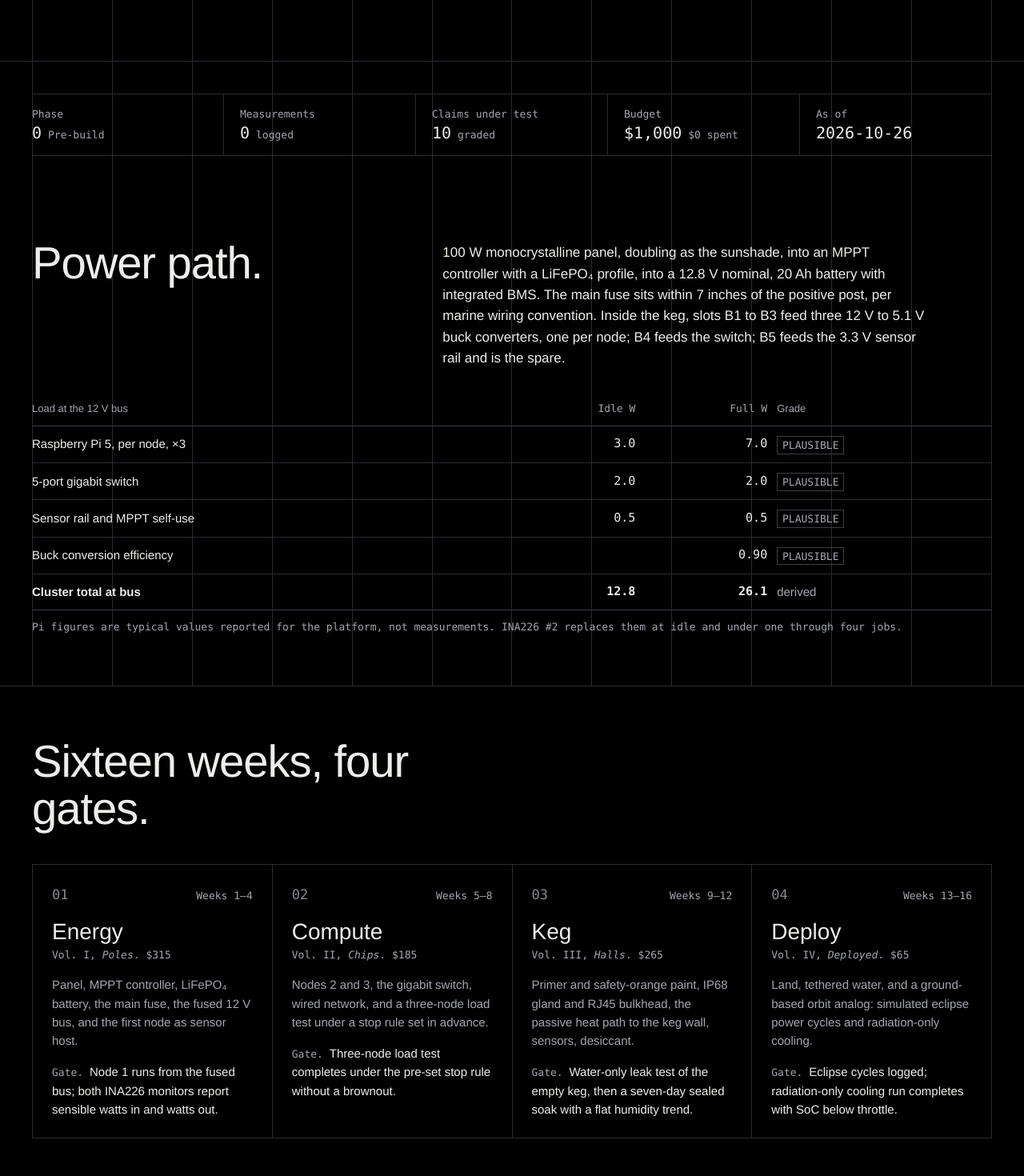
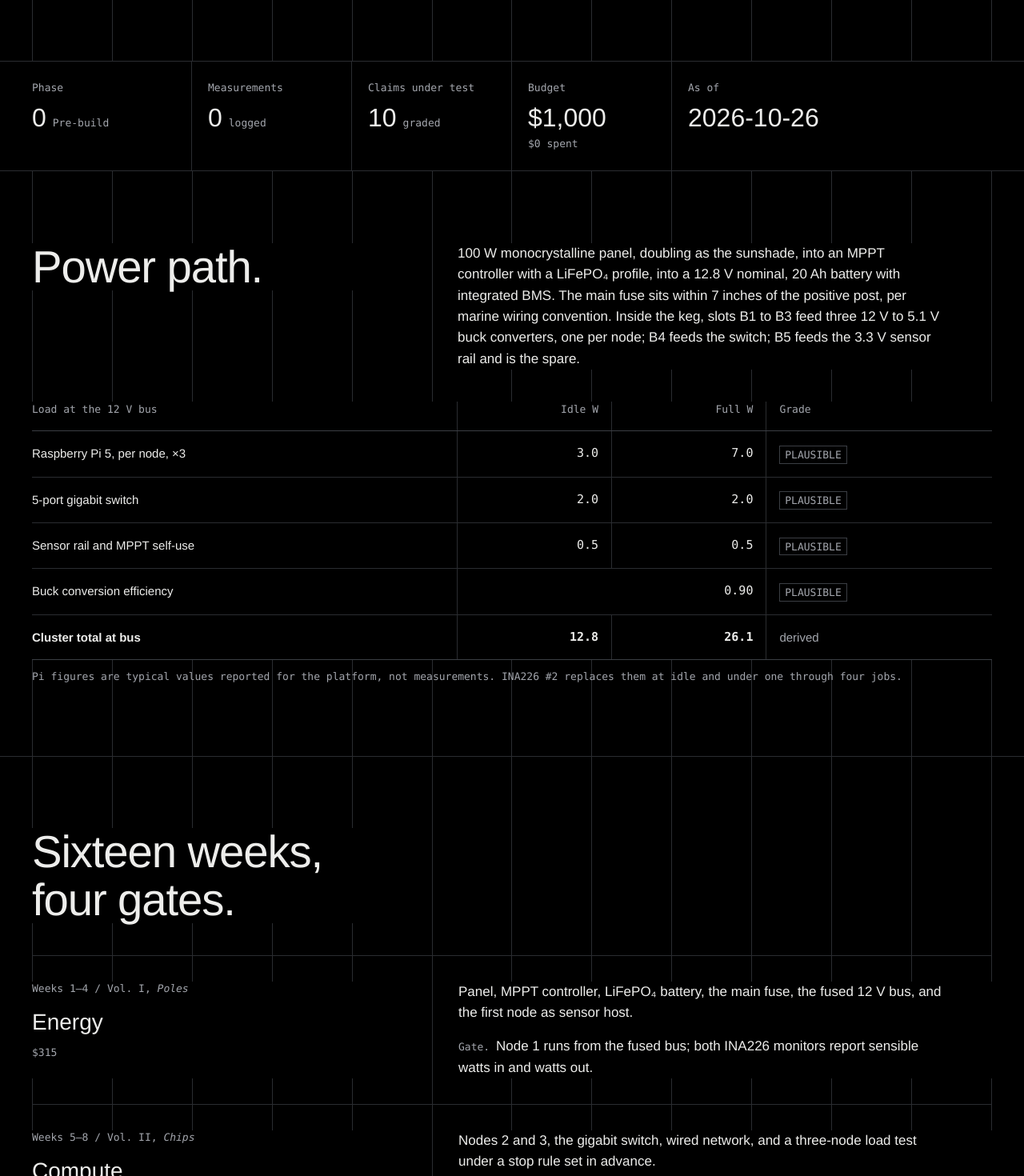
Before and after one commit to khaaliswooden-max/thelvanor, a Next.js app: page /keg-1 in a window 1280 px wide. Shown: the part 720-2190 px from the top of the page at 80% size. Built offline with nearby package versions, Linux system fonts and the light colour scheme.

Commit message:
sections: align long-form content and evidence tables to the grid

```diff
--- a/src/app/globals.css
+++ b/src/app/globals.css
@@ -402,3 +402,27 @@ section[id], li[id] { scroll-margin-top: 72px; }
 .keg-section-content { min-height: 640px; display: flex; flex-direction: column; justify-content: space-between; gap: 160px; }
 .keg-section .section-heading > *, .keg-section .section-copy > * { background: rgb(0 0 0 / 94%); }
 .keg-section .section-head { align-items: end; }
+
+.page-intro h1 { background: var(--ground); max-width: 12ch; }
+.page-intro .t-lede { margin-left: calc(100% * 5 / 12); padding-left: 32px; background: var(--ground); }
+.spec-list, .editorial-list { border-top: 1px solid var(--line); }
+.spec-row { display: grid; grid-template-columns: repeat(12, minmax(0, 1fr)); padding-block: 32px; border-bottom: 1px solid var(--line); }
+.spec-row:last-child { border-bottom: 0; }
+.spec-row .section-heading { background: var(--ground); }
+.spec-row .section-copy { background: var(--ground); border-left: 1px solid var(--line); }
+.night-chart { background: var(--ground); padding: 24px 0; border-block: 1px solid var(--line); }
+.night-chart svg { width: 100%; }
+.status-section > .wrap { padding-block: 0; }
+.status-section > .wrap > p { max-width: none; margin: 0; padding-block: 20px; background: var(--ground); }
+.status-strip { display: grid; grid-template-columns: repeat(12, minmax(0, 1fr)); background: var(--ground); }
+.status-strip > div { grid-column: span 2; padding: 24px 20px; border-right: 1px solid var(--line); }
+.status-strip > div:first-child { padding-left: 0; }
+.status-strip > div:last-child { grid-column: span 4; border-right: 0; }
+.status-strip dd { display: flex; flex-wrap: wrap; align-items: baseline; gap: 8px; margin-top: 12px; }
+.status-value { font-size: 32px; font-stretch: 75%; line-height: 1; }
+.data { background: var(--ground); }
+.data thead th { font-family: var(--font-mono); font-weight: 400; }
+.data th, .data td { padding: 16px; border-right: 1px solid var(--line); }
+.data th:first-child, .data td:first-child { padding-left: 0; }
+.data th:last-child, .data td:last-child { border-right: 0; }
+.prose { background: var(--ground); }
--- a/src/app/keg-1/page.tsx
+++ b/src/app/keg-1/page.tsx
@@ -48,12 +48,15 @@ export default function Keg1() {
         </div>
       </section>
 
-      <section className="wrap py-10">
+      <section className="section status-section">
+        <div className="wrap">
         <StatusStrip />
+              </div>
       </section>
 
       {/* Power path */}
-      <section className="wrap py-16">
+      <section className="section">
+        <div className="wrap">
         <SectionHead title="Power path.">
           <p>
             100 W monocrystalline panel, doubling as the sunshade, into an MPPT controller with a LiFePO₄
@@ -110,28 +113,25 @@ export default function Keg1() {
           Pi figures are typical values reported for the platform, not measurements. INA226 #2 replaces them
           at idle and under one through four jobs.
         </p>
+              </div>
       </section>
 
       {/* Phases */}
-      <section className="border-y border-line bg-surface">
-        <div className="wrap py-16">
+      <section className="section">
+        <div className="wrap">
           <SectionHead title="Sixteen weeks, four gates." />
-          <ol className="mt-10 grid gap-px border border-line bg-line md:grid-cols-4">
+          <ol className="editorial-list mt-10">
             {phases.map((p) => (
-              <li key={p.n} className="bg-surface p-6">
-                <div className="flex items-baseline justify-between">
-                  <span className="t-num text-ink-faint">0{p.n}</span>
-                  <span className="t-meta">{p.weeks}</span>
+              <li key={p.n} className="spec-row">
+                <div className="section-heading">
+                  <p className="t-meta">{p.weeks} / {p.volumeN}, <em>{p.volume}</em></p>
+                  <h3 className="t-h3 mt-4">{p.name}</h3>
+                  <p className="t-meta mt-3">{money(p.budget)}</p>
                 </div>
-                <h3 className="t-h3 mt-4">{p.name}</h3>
-                <p className="t-meta mt-1">
-                  {p.volumeN}, <em>{p.volume}</em>. {money(p.budget)}
-                </p>
-                <p className="mt-4 text-[15px] text-ink-muted">{p.summary}</p>
-                <p className="mt-4 text-[15px]">
-                  <span className="t-meta">Gate. </span>
-                  {p.gate}
-                </p>
+                <div className="section-copy">
+                  <p>{p.summary}</p>
+                  <p className="mt-4"><span className="t-meta">Gate. </span>{p.gate}</p>
+                </div>
               </li>
             ))}
           </ol>
@@ -139,7 +139,8 @@ export default function Keg1() {
       </section>
 
       {/* BOM */}
-      <section className="wrap py-16">
+      <section className="section">
+        <div className="wrap">
         <SectionHead title="Bill of materials, estimate against actual.">
           <p>
             Prepared September 30, 2026. Only two lines were checked against live listings: the Pi 5 boards
@@ -195,11 +196,12 @@ export default function Keg1() {
           Energy and the enclosure are 70% of parts cost. Compute is under a fifth. That is the keg-scale
           version of the warehouse observation that power and cooling, not servers, set the capital shape.
         </p>
+              </div>
       </section>
 
       {/* Claims */}
-      <section className="border-y border-line bg-surface">
-        <div className="wrap py-16">
+      <section className="section">
+        <div className="wrap">
           <SectionHead title="Ten claims under test.">
             <p>
               Each design claim is paired with the instrument that will test it and the expectation it must
@@ -227,7 +229,7 @@ export default function Keg1() {
                     <td className="sub">{c.instrument}</td>
                     <td className="sub">{c.test}</td>
                     <td>{c.expectation}</td>
-                    <td className="sub">not yet</td>
+                    <td aria-label="No measurement recorded" />
                   </tr>
                 ))}
               </tbody>
@@ -237,7 +239,8 @@ export default function Keg1() {
       </section>
 
       {/* Safety */}
-      <section className="wrap py-16">
+      <section className="section">
+        <div className="wrap">
         <SectionHead title="Rules that gate every step.">
           <p>
             Two further constraints follow from the hardware. Pi GPIO pins operate at 3.3 V and are not 5 V
@@ -245,14 +248,15 @@ export default function Keg1() {
             cutoff; a node that browns out has already reset, and there is no recovery step to prove.
           </p>
         </SectionHead>
-        <ul className="mt-10 grid gap-px border border-keg-dim bg-keg-dim md:grid-cols-4">
+        <ul className="editorial-list mt-10">
           {safetyRules.map((r) => (
-            <li key={r.rule} className="bg-ground p-6">
-              <p className="font-semibold">{r.rule}</p>
-              <p className="t-small mt-1 text-ink-muted">{r.detail}</p>
+            <li key={r.rule} className="spec-row">
+              <h3 className="t-h3 section-heading">{r.rule}</h3>
+              <p className="section-copy">{r.detail}</p>
             </li>
           ))}
         </ul>
+              </div>
       </section>
     </>
   );
@@ -287,7 +291,7 @@ function PhaseRows({
             <td className="num">{money(r.est)}</td>
             <td className="sub">{r.status === "checked" ? "Checked 9/2026" : "Estimate"}</td>
             <td className="num">{r.actual == null ? "—" : money(r.actual)}</td>
-            <td className="num" style={v != null && v > 0 ? { color: "var(--keg)" } : undefined}>
+            <td className="num">
               {v == null ? "—" : `${v >= 0 ? "+" : "−"}${money(Math.abs(v))}`}
             </td>
           </tr>
--- a/src/components/NightChart.tsx
+++ b/src/components/NightChart.tsx
@@ -12,14 +12,14 @@ export function NightChart({ className = "" }: { className?: string }) {
   const series = [
     { name: `3 nodes idle, ${m.idleW} W`, w: m.idleW, color: "var(--ink)", dash: "" },
     { name: "1 node full, 2 idle, 17.2 W", w: 17.2, color: "var(--ink-muted)", dash: "4 4" },
-    { name: `3 nodes full, ${m.fullW} W`, w: m.fullW, color: "var(--keg)", dash: "" },
+    { name: `3 nodes full, ${m.fullW} W`, w: m.fullW, color: "var(--ink)", dash: "1 5" },
   ];
 
   const endHour = (w: number) => Math.min(m.nightHours, m.nominalWh / w);
   const reserveCross = m.nominalWh - m.reserveWh; // Wh available above reserve
   const fullCross = reserveCross / m.fullW; // hours
 
-  const label = { fontFamily: "var(--font-mono)", fontSize: 11, fill: "var(--ink-muted)" } as const;
+  const label = { fontFamily: "var(--font-mono)", fontSize: 13, fill: "var(--ink-muted)" } as const;
 
   return (
     <figure className={className}>
@@ -72,14 +72,14 @@ export function NightChart({ className = "" }: { className?: string }) {
               x2={x(e)}
               y2={y(m.nominalWh - s.w * e)}
               stroke={s.color}
-              strokeWidth={s.color === "var(--keg)" ? 2 : 1.5}
+              strokeWidth="1"
               strokeDasharray={s.dash || undefined}
             />
           );
         })}
         {/* markers */}
-        <circle cx={x(fullCross)} cy={y(m.reserveWh)} r="3.5" fill="var(--keg)" />
-        <text x={x(fullCross) + 8} y={y(m.reserveWh) + 22} style={{ ...label, fill: "var(--keg)" }}>
+        <circle cx={x(fullCross)} cy={y(m.reserveWh)} r="3.5" fill="var(--ink)" />
+        <text x={x(fullCross) + 8} y={y(m.reserveWh) + 22} style={{ ...label, fill: "var(--ink)" }}>
           full load crosses the reserve at {fullCross.toFixed(1)} h
         </text>
         <circle cx={x(m.nightHours)} cy={y(m.nominalWh - m.idleW * m.nightHours)} r="3.5" fill="var(--ink)" />
--- a/src/components/ui.tsx
+++ b/src/components/ui.tsx
@@ -28,17 +28,17 @@ export function SectionHead({
   children?: React.ReactNode;
 }) {
   return (
-    <div className="grid gap-4 md:grid-cols-12 md:gap-8">
-      <div className="md:col-span-5">
+    <div className="section-head">
+      <div className="section-heading">
         {kicker ? <p className="t-meta mb-2">{kicker}</p> : null}
         <h2 className="t-h2">{title}</h2>
       </div>
-      {children ? <div className="t-body md:col-span-7 md:pt-1">{children}</div> : null}
+      {children ? <div className="section-copy">{children}</div> : null}
     </div>
   );
 }
 
-export function StatusStrip({ compact = false }: { compact?: boolean }) {
+export function StatusStrip() {
   const cells = [
     { k: "Phase", v: `${status.phase}`, sub: status.phaseName },
     { k: "Measurements", v: `${status.measurements}`, sub: "logged" },
@@ -47,18 +47,12 @@ export function StatusStrip({ compact = false }: { compact?: boolean }) {
     { k: "As of", v: status.asOf, sub: "" },
   ];
   return (
-    <dl
-      className={`grid grid-cols-2 border-y border-line sm:grid-cols-5 ${compact ? "" : ""}`}
-      aria-label="Build status"
-    >
-      {cells.map((c, i) => (
-        <div
-          key={c.k}
-          className={`px-0 py-4 sm:px-5 ${i === cells.length - 1 ? "col-span-2 sm:col-span-1" : ""} ${i === 0 ? "sm:pl-0" : ""} ${i < cells.length - 1 ? "sm:border-r sm:border-line" : ""}`}
-        >
+    <dl className="status-strip" aria-label="Build status">
+      {cells.map((c) => (
+        <div key={c.k}>
           <dt className="t-meta">{c.k}</dt>
-          <dd className="mt-1 flex items-baseline gap-2">
-            <span className="t-num text-xl leading-none">{c.v}</span>
+          <dd>
+            <span className="status-value">{c.v}</span>
             {c.sub ? <span className="t-meta">{c.sub}</span> : null}
           </dd>
         </div>
```
Also changed, not shown: src/app/company/page.tsx (+12 -6 lines), src/app/keg-1/log/page.tsx (+13 -7 lines), src/app/page.tsx (+35 -23 lines), src/app/research/page.tsx (+17 -11 lines), src/app/thesis/page.tsx (+19 -11 lines).
